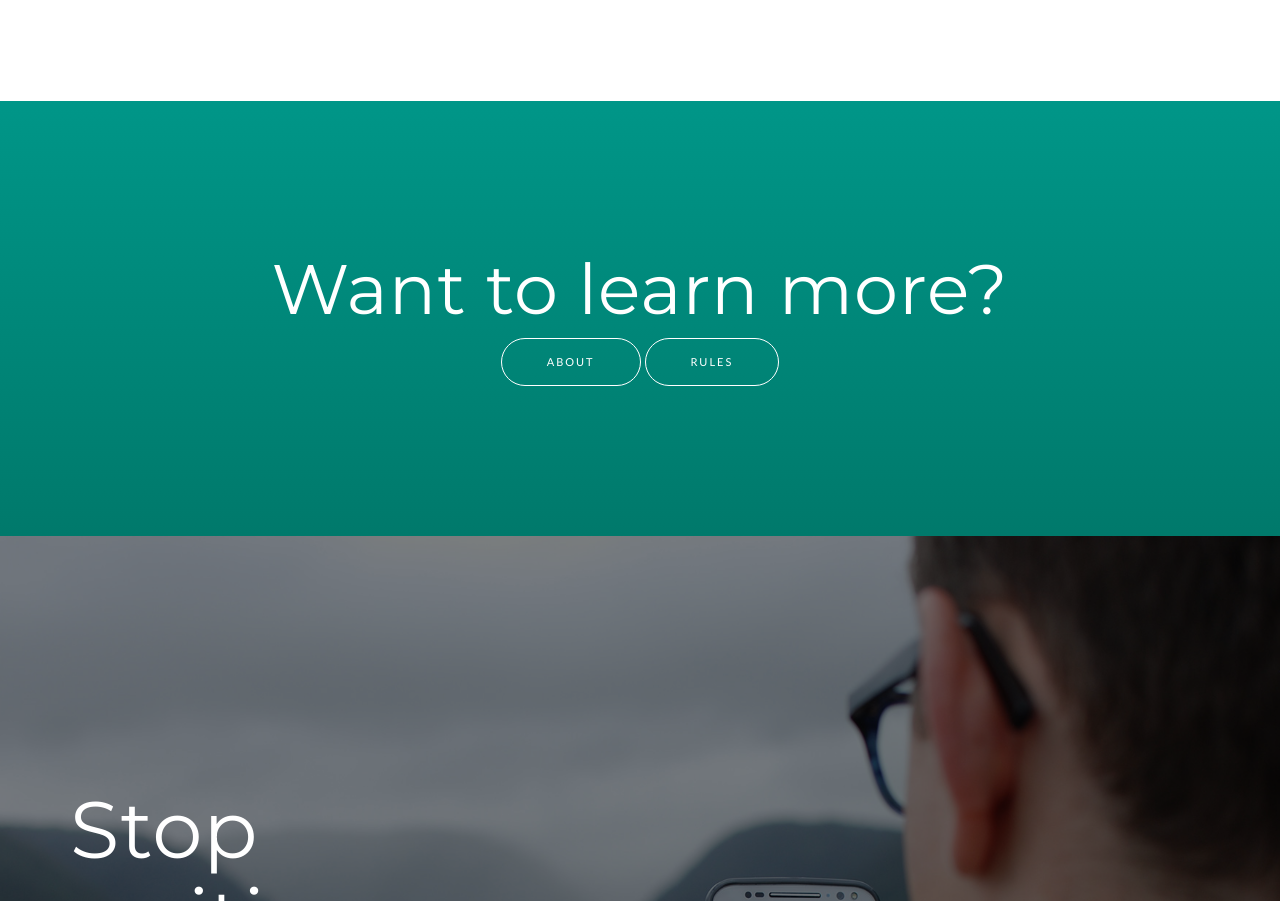
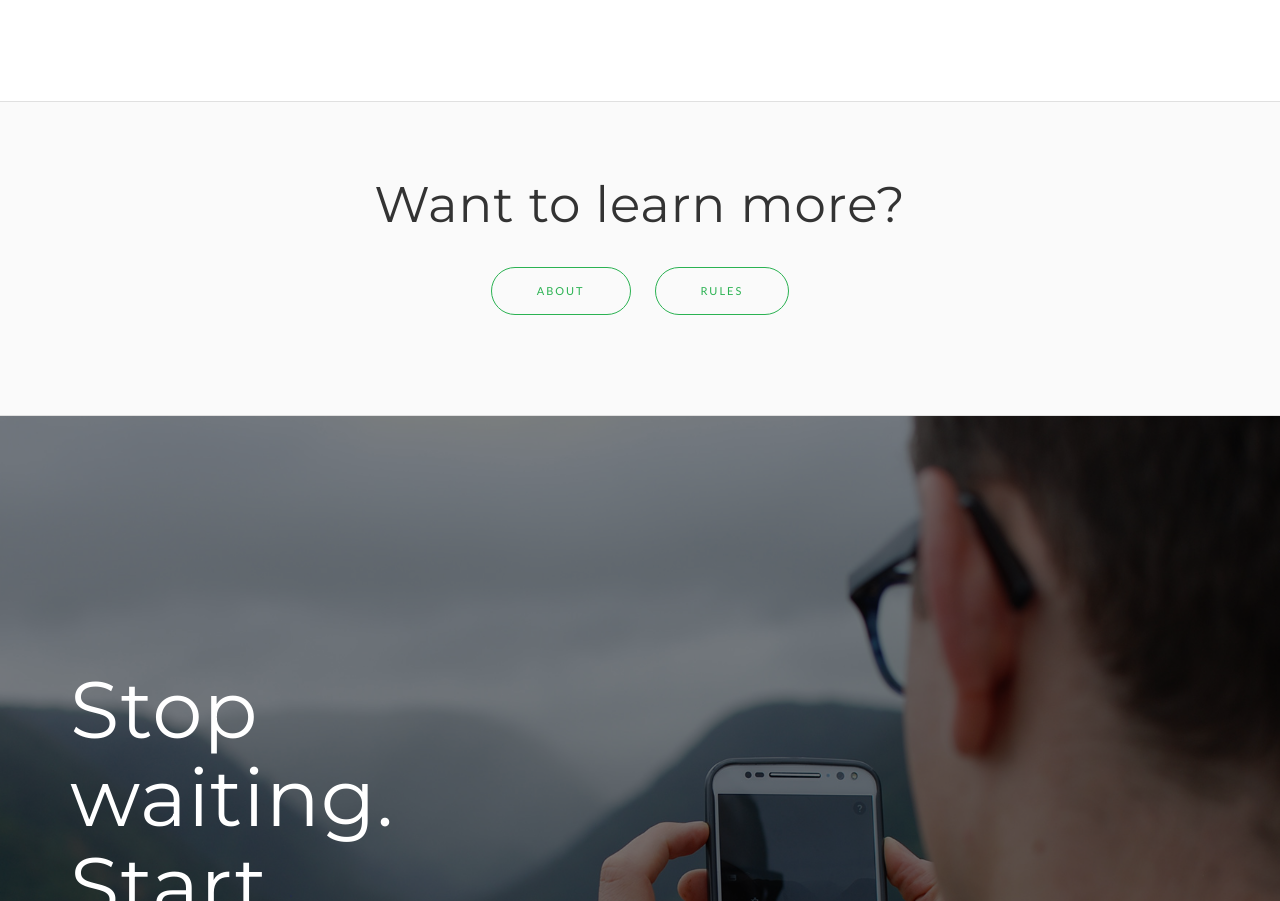
Before and after one commit to stevedngo/reversi, a website: page public/index.html in a window 1280 px wide. Shown: the part 1843-2744 px from the top of the page. Drawn offline with nearby package versions, Linux system fonts and the light colour scheme; a web font is replaced by a local one.

Commit message:
Add files via upload

```diff
--- a/public/css/new-age.css
+++ b/public/css/new-age.css
@@ -225,8 +225,12 @@ section h2 {
   font-size: 50px;
 }
 section.download {
-  padding: 150px 0;
+  padding: 75px 0;
   position: relative;
+  background: #fafafa;
+  color: #333;
+  border-top: 1px solid #E0E0E0;
+  border-bottom: 1px solid #E0E0E0;
 }
 section.download h2 {
   margin-top: 0;
@@ -250,7 +254,7 @@ section.download .badges .badge-link img {
 }
 @media (min-width: 768px) {
   section.download h2 {
-    font-size: 70px;
+    font-size: 50px;
   }
 }
 section.features .section-heading {
@@ -427,6 +431,27 @@ footer ul li a.active {
   padding: 15px 45px;
   font-size: 11px;
 }
+
+/*My button adds */
+.btn-information {
+  color: #2BB252;
+  border-color: #2BB252;
+  border: 1px solid;
+  margin: 25px 10px 25px 10px;
+}
+.btn-information:hover,
+.btn-information:focus,
+.btn-information:active,
+.btn-information.active {
+  color: white;
+  background-color: #2BB252;
+  border-color: #2BB252;
+}
+
+
+
+
+
 ::-moz-selection {
   color: white;
   text-shadow: none;
```
